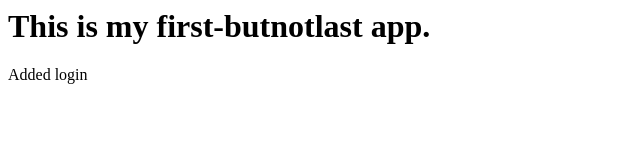
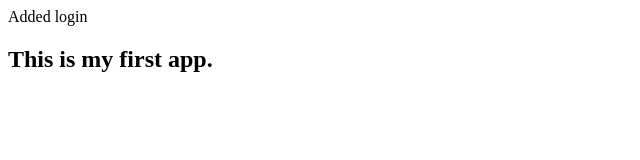
Before and after one commit to nlohit35/mysampleapp, a plain HTML site: page index.html in a window 1280 px wide. Shown: the whole page, without its empty margins (0-640 px from the left). Drawn offline with Linux system fonts and the light colour scheme.

Commit message:
Changed body and head

```diff
--- a/index.html
+++ b/index.html
@@ -1,9 +1,10 @@
 <html>
+
+</body>
+Added login
+ <h2>This is my first app.</h2>
+</body>
 <head>
  <title> myApp </title>
 </head>
-</body>
- <h1>This is my first-butnotlast app.</h1>
- Added login
-</body>
 </html>
```
